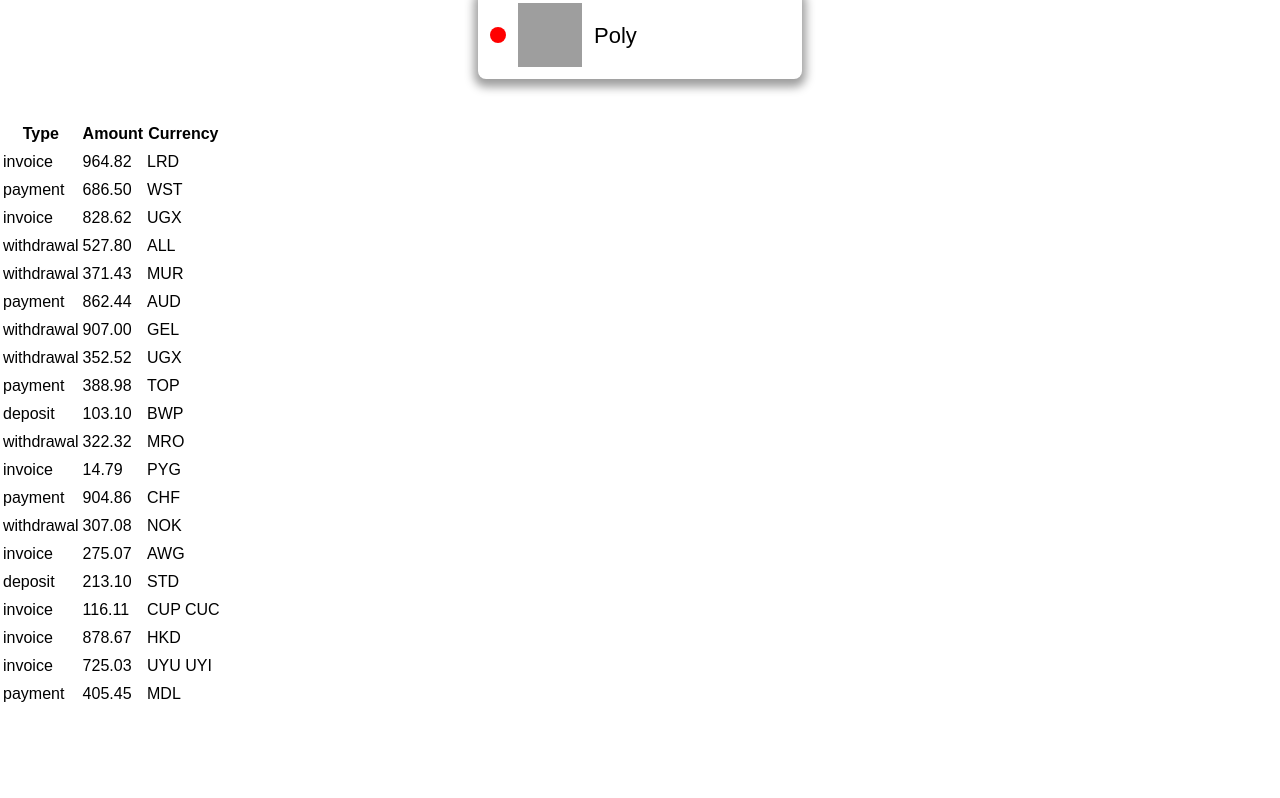
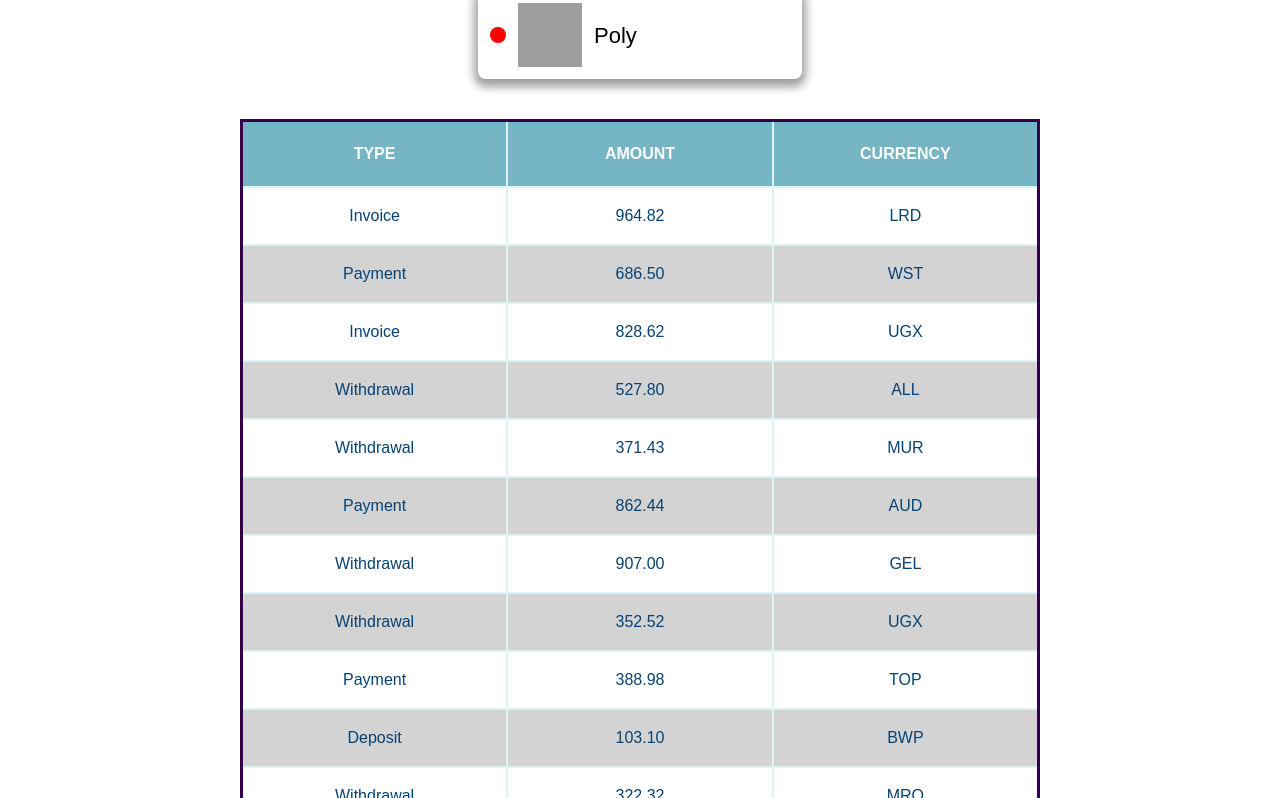
Before and after one commit to endorf8n/goit-react-hw-01-components, a React (Create React App) app: page / in a window 1280 px wide. Shown: the part 1122-1920 px from the top of the page. Before the commit the page ends 1831 px from the top, so only its background shows below. Built offline with nearby package versions, Linux system fonts and the light colour scheme; grey boxes are pictures that could not be loaded.

Commit message:
transactions styles

```diff
--- a/src/components/Transaction/Transaction.jsx
+++ b/src/components/Transaction/Transaction.jsx
@@ -1,12 +1,18 @@
 import PropTypes from 'prop-types';
+import {
+  StyledTransaction,
+  TransactionAmount,
+  TransactionCurrency,
+  TransactionType,
+} from './transaction.styled';
 
-export const Transaction = ({ type, amount, currency }) => {
+export const Transaction = ({ index, type, amount, currency }) => {
   return (
-    <tr>
-      <td>{type}</td>
-      <td>{amount}</td>
-      <td>{currency}</td>
-    </tr>
+    <StyledTransaction index={index}>
+      <TransactionType>{type}</TransactionType>
+      <TransactionAmount>{amount}</TransactionAmount>
+      <TransactionCurrency>{currency}</TransactionCurrency>
+    </StyledTransaction>
   );
 };
 
--- a/src/components/Transaction/transaction.styled.js
+++ b/src/components/Transaction/transaction.styled.js
@@ -1,12 +1,24 @@
 import styled from 'styled-components';
 
-export const ProfileContainer = styled.div`
-  display: flex;
-  flex-direction: column;
-  width: ${({ theme }) => theme.spacing(80)};
-  margin: 20px auto;
-  box-shadow: ${({ theme }) => theme.shadows.regular};
-  border-radius: ${({ theme }) => theme.spacing(4)};
-  background-color: ${({ theme }) => theme.colors.light};
-  overflow: hidden;
+export const StyledTransaction = styled.tr`
+  background-color: ${({ index }) => (index % 2 ? 'lightgray' : 'white')};
+  border: 2px solid ${({ theme }) => theme.colors.light};
+  color: ${({ theme }) => theme.colors.dark};
+  text-align: center;
 `;
+
+export const TransactionType = styled.td`
+  text-transform: capitalize;
+  padding: ${({ theme }) => theme.spacing(4)};
+  border: 2px solid ${({ theme }) => theme.colors.light};
+`;
+
+export const TransactionAmount = styled.td`
+  padding: ${({ theme }) => theme.spacing(4)};
+  border: 2px solid ${({ theme }) => theme.colors.light};
+`;
+
+export const TransactionCurrency = styled.td`
+  padding: ${({ theme }) => theme.spacing(4)};
+  border: 2px solid ${({ theme }) => theme.colors.light};
+`;
--- a/src/components/TransactionHistory/TransactionHistory.jsx
+++ b/src/components/TransactionHistory/TransactionHistory.jsx
@@ -1,24 +1,25 @@
 import PropTypes from 'prop-types';
 import { Transaction } from 'components/Transaction/Transaction';
+import { TitleHead, TransactionContainer } from './transactionHistory.styled';
 
 export const TransactionHistory = ({ items }) => {
   return (
     <>
-      <table className="transaction-history">
+      <TransactionContainer>
         <thead>
           <tr>
-            <th>Type</th>
-            <th>Amount</th>
-            <th>Currency</th>
+            <TitleHead>Type</TitleHead>
+            <TitleHead>Amount</TitleHead>
+            <TitleHead>Currency</TitleHead>
           </tr>
         </thead>
 
         <tbody>
-          {items.map(transaction => (
-            <Transaction {...transaction} key={transaction.id} />
+          {items.map((transaction, index) => (
+            <Transaction index={index} {...transaction} key={transaction.id} />
           ))}
         </tbody>
-      </table>
+      </TransactionContainer>
     </>
   );
 };
--- a/src/components/TransactionHistory/transactionHistory.styled.js
+++ b/src/components/TransactionHistory/transactionHistory.styled.js
@@ -1,12 +1,18 @@
 import styled from 'styled-components';
 
-export const ProfileContainer = styled.div`
-  display: flex;
-  flex-direction: column;
-  width: ${({ theme }) => theme.spacing(80)};
-  margin: 20px auto;
-  box-shadow: ${({ theme }) => theme.shadows.regular};
-  border-radius: ${({ theme }) => theme.spacing(4)};
-  background-color: ${({ theme }) => theme.colors.light};
-  overflow: hidden;
+export const TransactionContainer = styled.table`
+  table-layout: fixed;
+  width: ${({ theme }) => theme.spacing(200)};
+  border-collapse: collapse;
+  border: 3px solid ${({ theme }) => theme.colors.violet};
+  margin-left: auto;
+  margin-right: auto;
 `;
+
+export const TitleHead = styled.th`
+  padding: ${({ theme }) => theme.spacing(5)};
+  background-color: ${({ theme }) => theme.colors.blue};
+  border: 2px solid ${({ theme }) => theme.colors.light};
+  color: ${({ theme }) => theme.colors.white};
+  text-transform: uppercase;
+`;
--- a/src/styles/theme.js
+++ b/src/styles/theme.js
@@ -1,5 +1,6 @@
 export const theme = Object.freeze({
   colors: {
+    lightGray: '#e0e0e0',
     green: '#228B22',
     red: '#D22B2B',
     violet: '#34004a',
```
